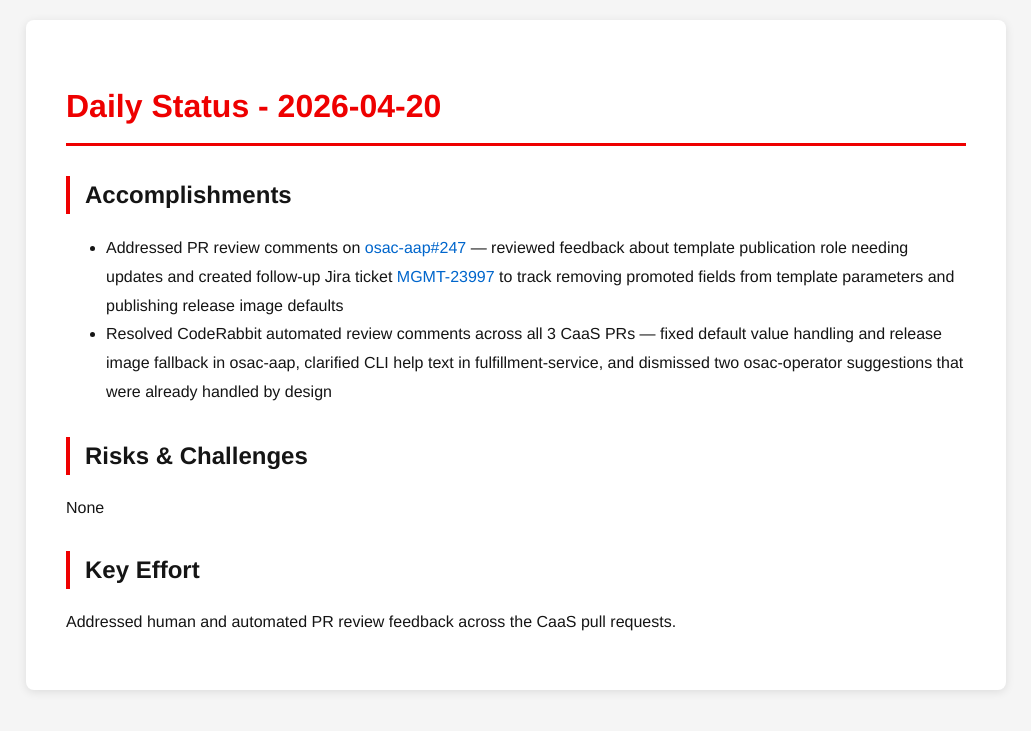
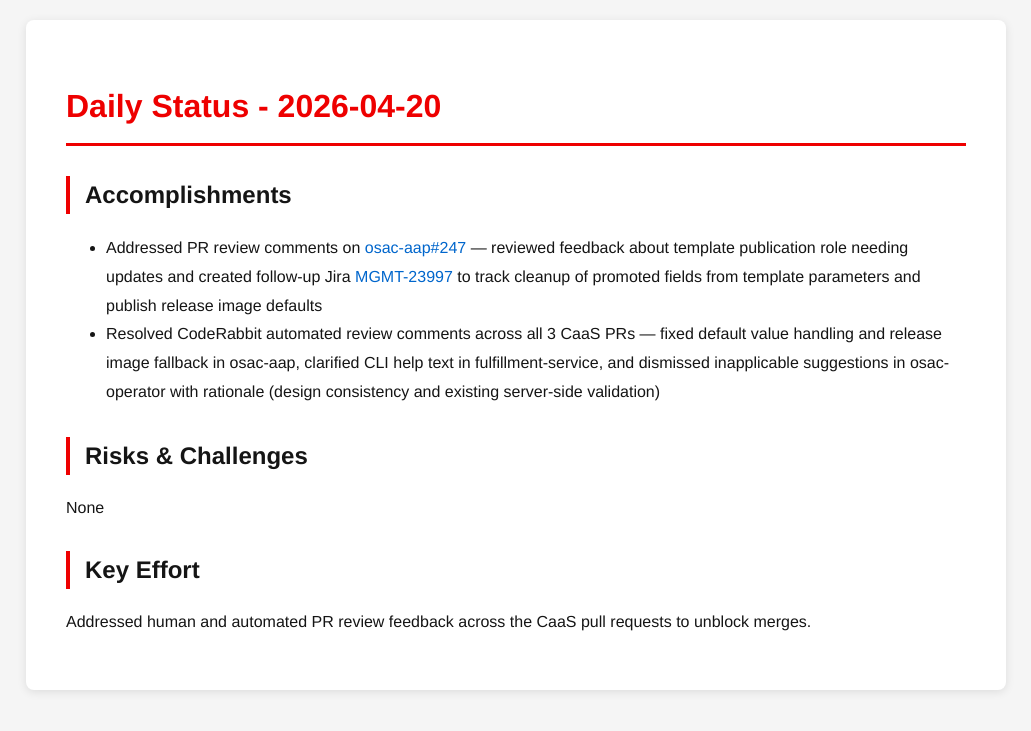
Before and after one commit to tzvatot/daily-status, a Jekyll site: the page built from 2026-04-20.md, in a window 1280 px wide. Shown: the top 731 px of the page, without its empty margins (124-1155 px from the left). Built offline with Jekyll 4.4.1, drawn with Linux system fonts in a browser that asks for light colours.

Commit message:
Daily status update - 2026-04-20

```diff
--- a/2026-04-20.md
+++ b/2026-04-20.md
@@ -7,11 +7,11 @@
 # Daily Status - 2026-04-20
 
 ## Accomplishments
-- Addressed PR review comments on [osac-aap#247](https://github.com/osac-project/osac-aap/pull/247) — reviewed feedback about template publication role needing updates and created follow-up Jira ticket [MGMT-23997](https://issues.redhat.com/browse/MGMT-23997) to track removing promoted fields from template parameters and publishing release image defaults
-- Resolved CodeRabbit automated review comments across all 3 CaaS PRs — fixed default value handling and release image fallback in osac-aap, clarified CLI help text in fulfillment-service, and dismissed two osac-operator suggestions that were already handled by design
+- Addressed PR review comments on [osac-aap#247](https://github.com/osac-project/osac-aap/pull/247) — reviewed feedback about template publication role needing updates and created follow-up Jira [MGMT-23997](https://issues.redhat.com/browse/MGMT-23997) to track cleanup of promoted fields from template parameters and publish release image defaults
+- Resolved CodeRabbit automated review comments across all 3 CaaS PRs — fixed default value handling and release image fallback in osac-aap, clarified CLI help text in fulfillment-service, and dismissed inapplicable suggestions in osac-operator with rationale (design consistency and existing server-side validation)
 
 ## Risks & Challenges
 None
 
 ## Key Effort
-Addressed human and automated PR review feedback across the CaaS pull requests.
+Addressed human and automated PR review feedback across the CaaS pull requests to unblock merges.
```
